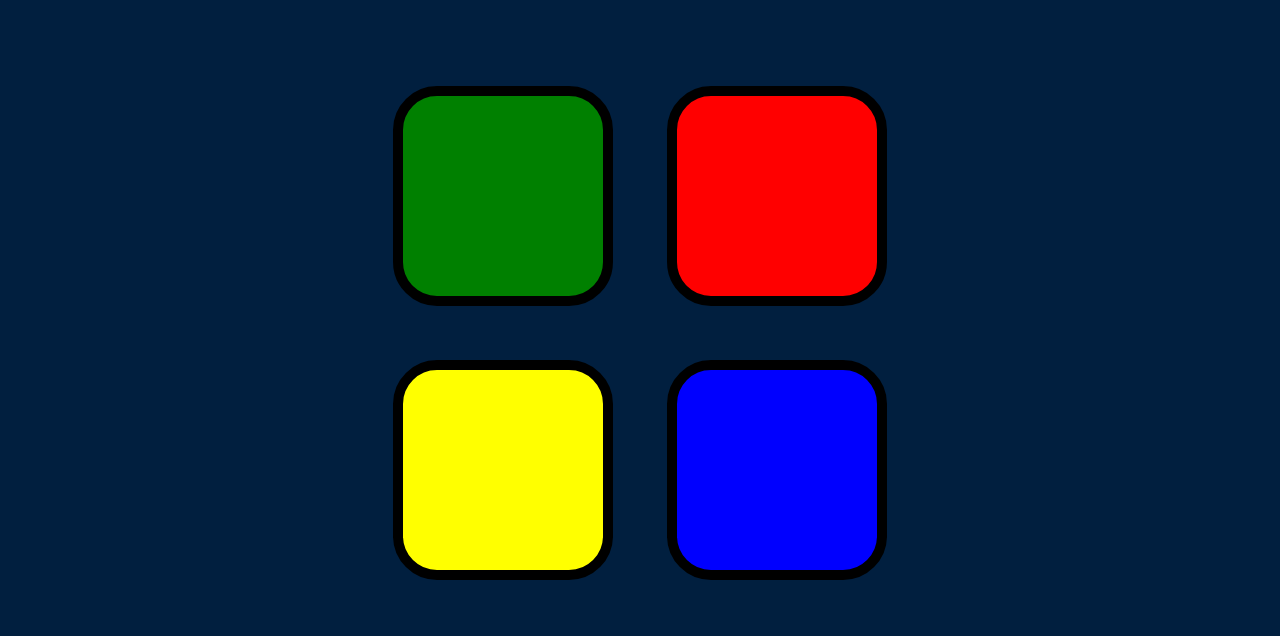
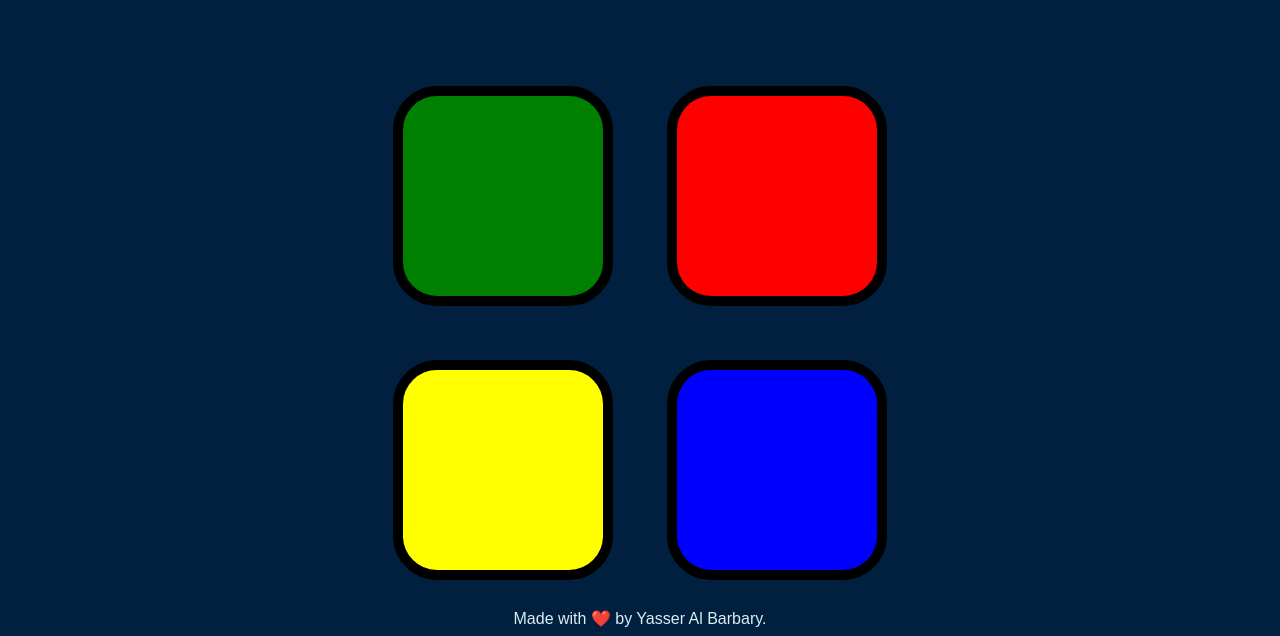
Before and after one commit to YasserAlBarbary/Simon-game, a plain HTML site: page index.html in a window 1280 px wide. Shown: the part 225-861 px from the top of the page. Drawn offline with nearby package versions, Linux system fonts and the light colour scheme.

Commit message:
Add files via upload

```diff
--- a/index.html
+++ b/index.html
@@ -39,6 +39,9 @@
 
   <script src="https://ajax.googleapis.com/ajax/libs/jquery/3.4.1/jquery.min.js"></script>
   <script src=game.js></script>
+  <footer>
+    Made with ❤️ by Yasser Al Barbary.
+  </footer>
 </body>
 
 </html>
--- a/styles.css
+++ b/styles.css
@@ -1,6 +1,10 @@
 body {
   text-align: center;
   background-color: #011F3F;
+}
+footer {
+  color: #DBEDF3;
+  font-family: sans-serif;
 }
 
 #level-title {
```
